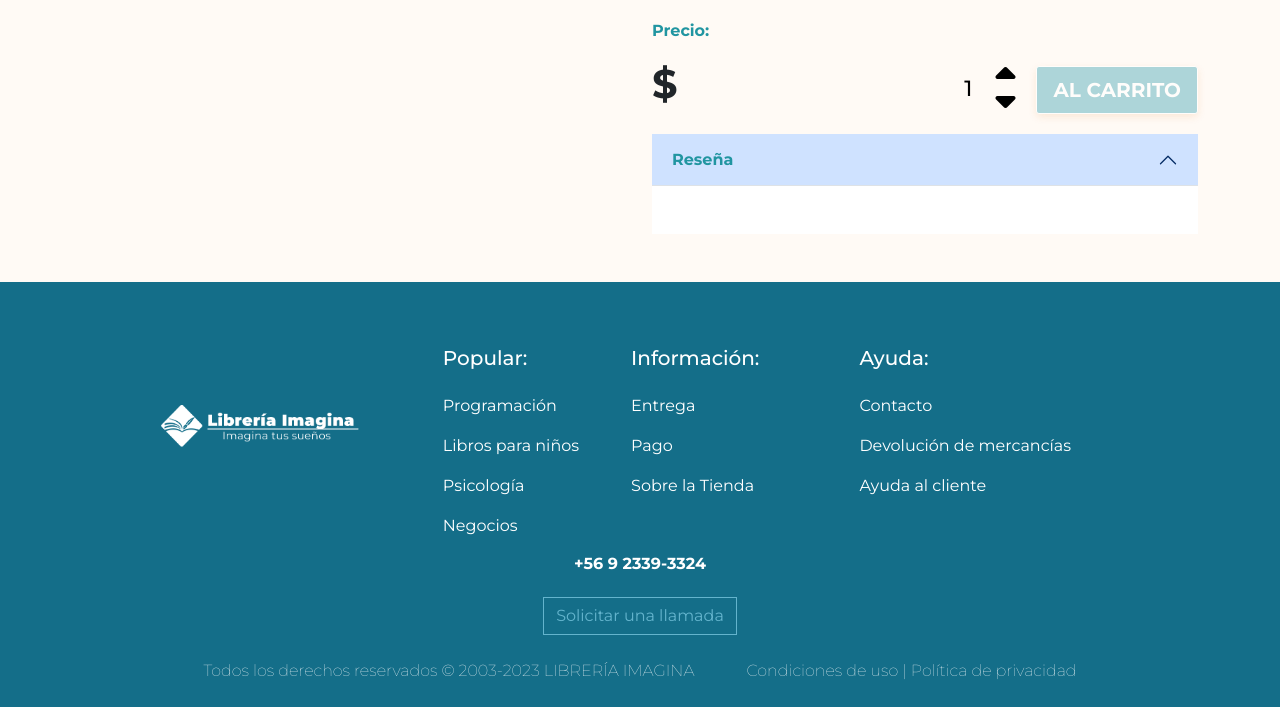
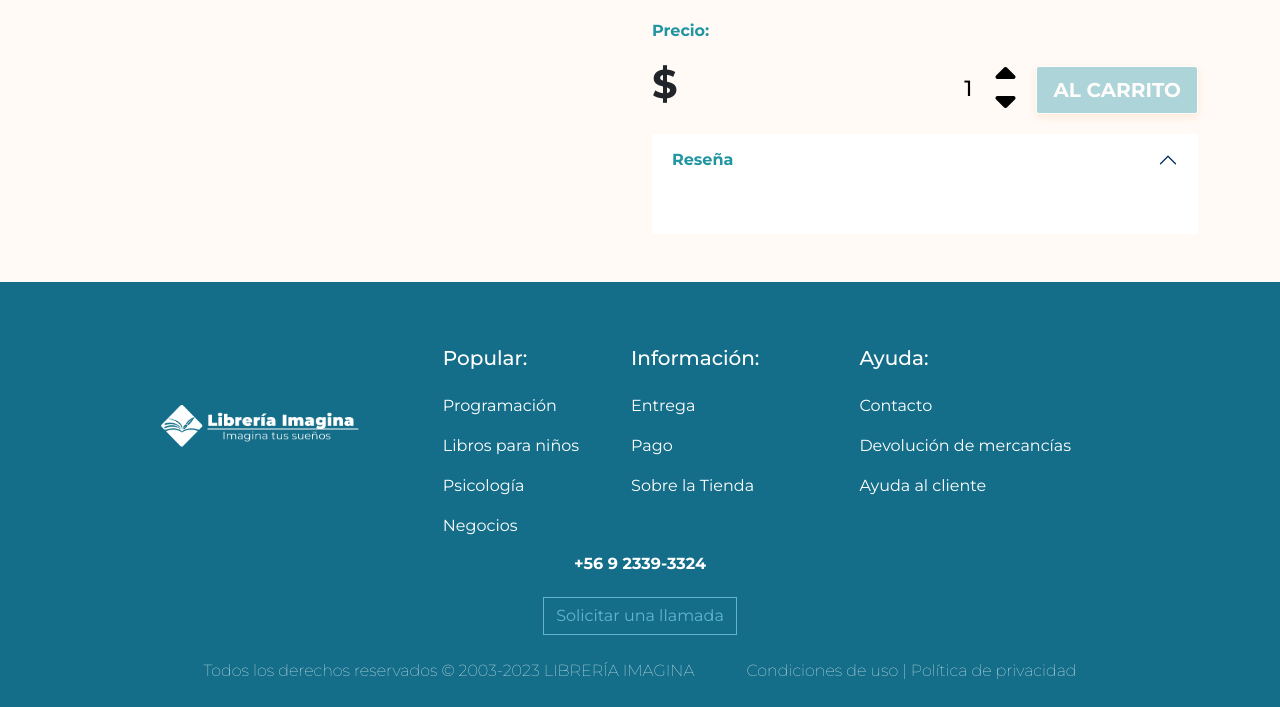
Before and after one commit to cuervolu/LibreriaImagina-AW, a Django app: template libreria_imagina/templates/app/book_detail.html in a window 1280 px wide, after a click on "Reseña". Shown: the part 285-992 px from the top of the page. Run offline with Django 4.2, Linux system fonts and the light colour scheme; the template is opened without the code that fills it, so the values that code supplies are empty; some libraries are stand-ins or nearby versions.

Commit message:
Arreglo diseño en Firefox

```diff
--- a/libreria_imagina/static/css/book_detail.css
+++ b/libreria_imagina/static/css/book_detail.css
@@ -1,5 +1,9 @@
 .accordion{
     background-color: #82C2CB !important;
+}
+
+.accordion.accordion-flush .accordion-item .accordion-button:not(.collapsed) {
+    background-color: transparent !important;
 }
 
 /* Chrome, Safari, Edge, Opera */
--- a/libreria_imagina/static/css/my_purchases.css
+++ b/libreria_imagina/static/css/my_purchases.css
@@ -1,6 +1,5 @@
 .btn-gradient {
   background: linear-gradient(to right, #146E89, #64B4CD);
-  backdrop-filter: blur(2.38392px);
   color: white !important;
   width: 309px;
   height: 51px;
--- a/libreria_imagina/static/css/purchase_detail.css
+++ b/libreria_imagina/static/css/purchase_detail.css
@@ -71,7 +71,6 @@
     max-width: 370px;
     height: auto;
     border: 0.9px solid #686868;
-    backdrop-filter: blur(2.38392px);
     border-radius: 7px;
 }
 
--- a/libreria_imagina/templates/app/book_detail.html
+++ b/libreria_imagina/templates/app/book_detail.html
@@ -69,7 +69,7 @@
             <div class="accordion-item">
                 <h2 class="accordion-header custom-bg-color">
                     <button class="accordion-button collapsed" type="button" data-bs-toggle="collapse"
-                        data-bs-target="#flush-collapseOne" aria-expanded="false" aria-controls="flush-collapseOne">
+                        data-bs-target="#flush-collapseOne" aria-expanded="false" aria-controls="flush-collapseOne" style="box-shadow: none;">
                         <strong style="color: #2195A1;">Reseña</strong>
                     </button>
                 </h2>
```
